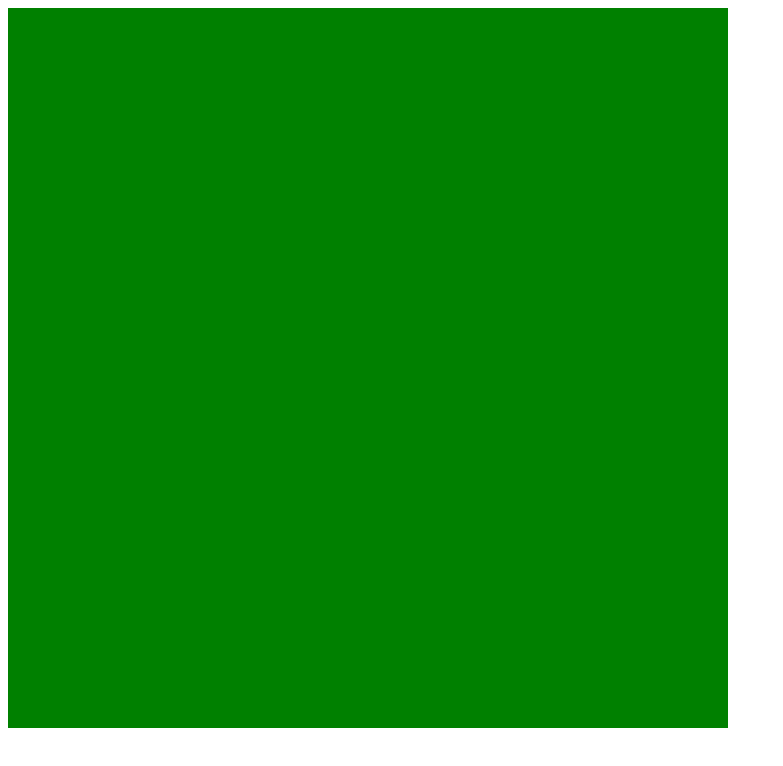
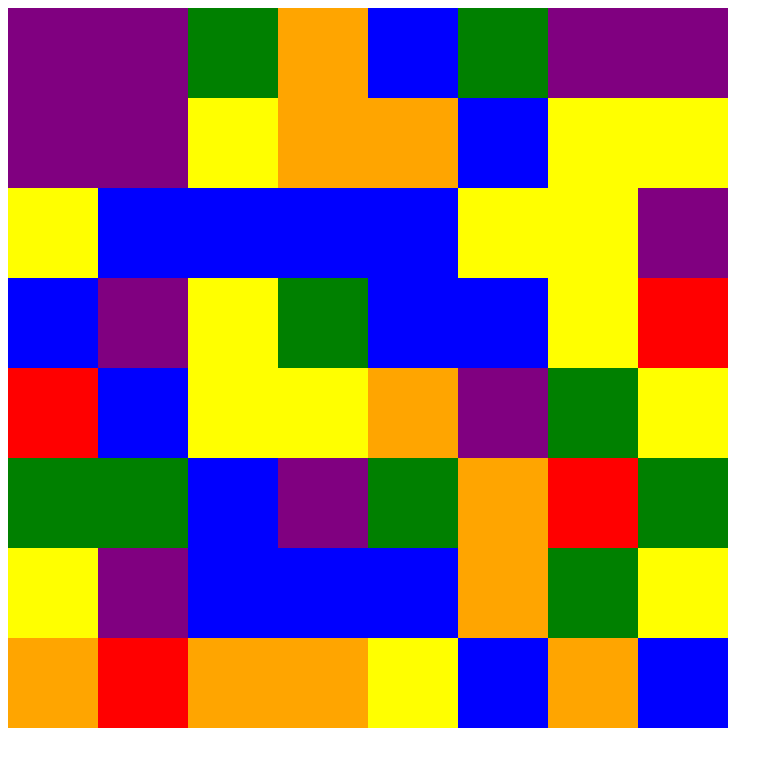
Before and after one commit to nikhil0426/candy-crush, a plain HTML site: page index.html in a window 1280 px wide. Shown: the whole page, without its empty margins (0-783 px from the left). Drawn offline with Linux system fonts and the light colour scheme.

Commit message:
randomize color assignment of candies

```diff
--- a/app.js
+++ b/app.js
@@ -3,10 +3,14 @@ document.addEventListener('DOMContentLoaded', () => {
   const width = 8
   const candies = []
 
+  const candyColors = ['red', 'orange', 'yellow', 'green', 'blue', 'purple']
+
   // Make my board
   function drawBoard () {
     for (let i = 0; i < Math.pow(width, 2); i++) {
       const candy = document.createElement('div')
+      let randomizeColors = Math.floor(Math.random() * candyColors.length)
+      candy.style.background = candyColors[randomizeColors]
       arr.appendChild(candy)
       candies.push(candy)
     }
--- a/style.css
+++ b/style.css
@@ -1,5 +1,5 @@
 .arr{
-  background-color: green;
+  /* background-color: green; */
   display: flex;
   flex-wrap: wrap;
   height: 720px;
```
